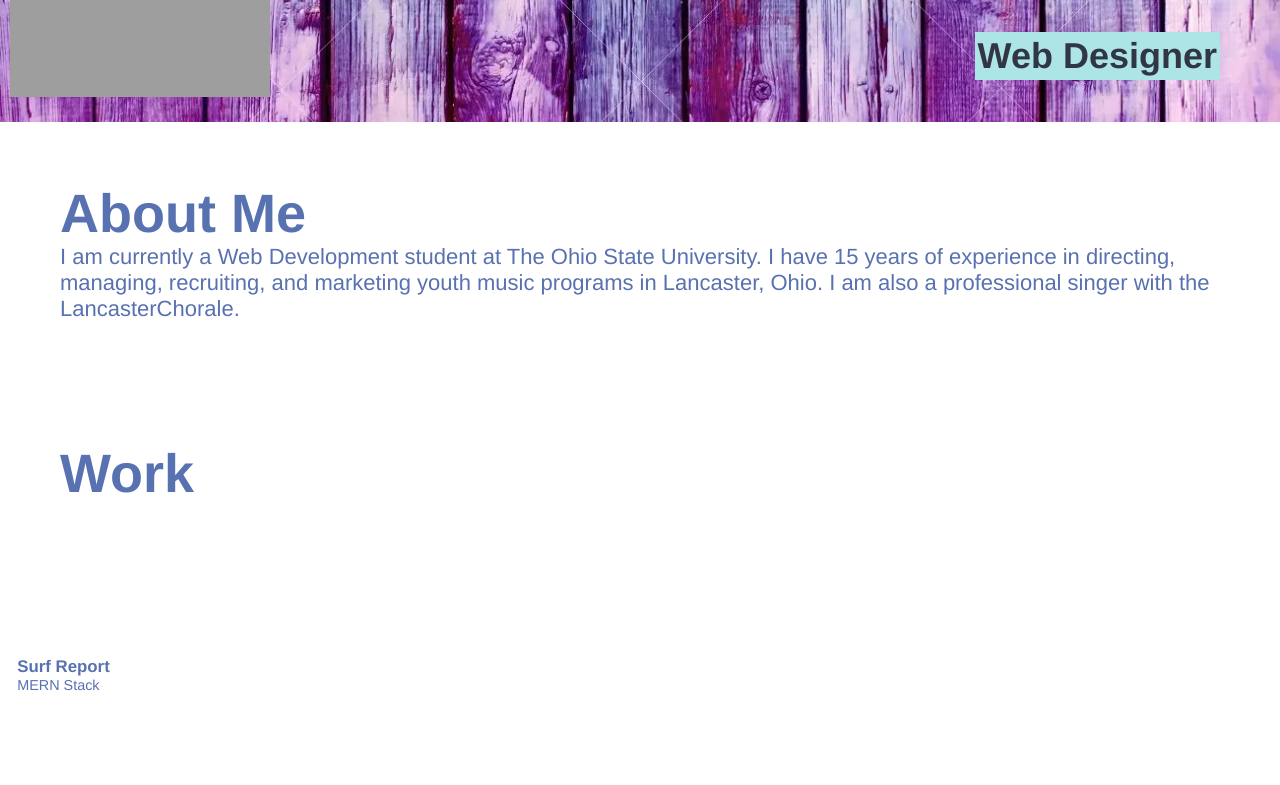
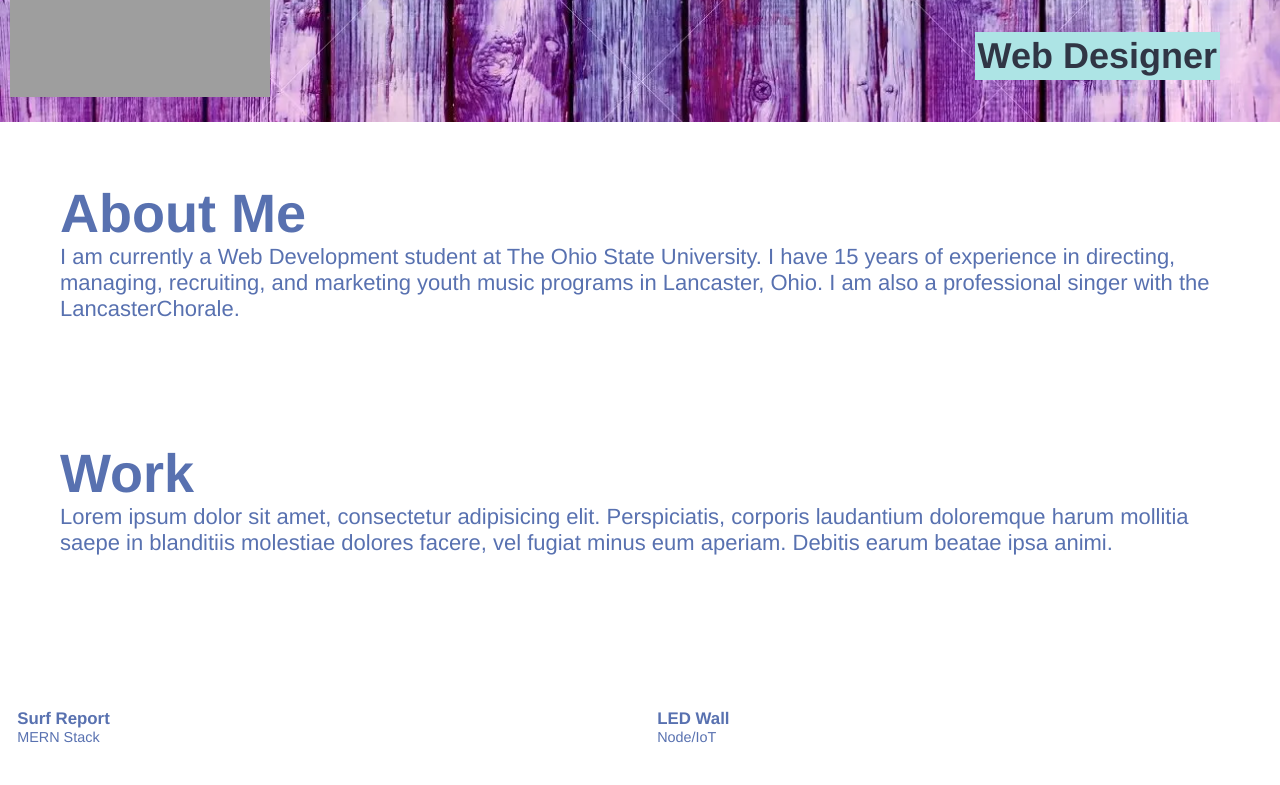
Before and after one commit to kylieogg/portfolio, a plain HTML site: page index.html in a window 1280 px wide. Shown: the part 360-1145 px from the top of the page. Drawn offline with Linux system fonts and the light colour scheme; grey boxes are pictures that could not be loaded.

Commit message:
created new div in index to allow for flexbox in css

```diff
--- a/assets/css/style.css
+++ b/assets/css/style.css
@@ -135,3 +135,9 @@ section p {
     background-color: var(--secondary);
     padding: 8px 10px;
 }
+
+.flex-container {
+    display: flex;
+    flex-wrap: wrap;
+    justify-content: center;
+}
--- a/index.html
+++ b/index.html
@@ -46,12 +46,14 @@
     </section>
 
     <!-- About Me Section-->
-    <section><h1>About Me</h1>
+    <div class="flex-container">
+    <section><h1 class="intro-section">About Me</h1>
         <p>I am currently a Web Development student at The Ohio State University. I have 15 years of experience in directing, managing, recruiting, and marketing youth music programs in Lancaster, Ohio. I am also a professional singer with the LancasterChorale.</p>
     </section>
 
     <!-- Work Section-->
-    <section><h1>Work</h1>
+    <section><h1 class="intro-section">Work</h1>
+        <p>Lorem ipsum dolor sit amet, consectetur adipisicing elit. Perspiciatis, corporis laudantium doloremque harum mollitia saepe in blanditiis molestiae dolores facere, vel fugiat minus eum aperiam. Debitis earum beatae ipsa animi.</p>
     </section>
 
     <!-- Insert Images/Links -->
@@ -85,6 +87,7 @@
                 <span>HTML/CSS</span>
             </div>
         </a>
+    </div>
 </body>
 
 <!-- footer -->
```
